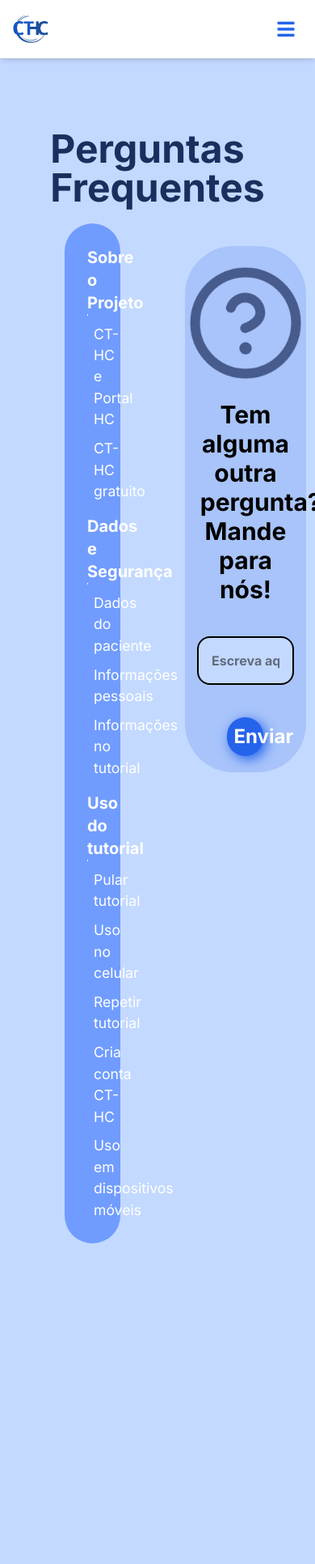
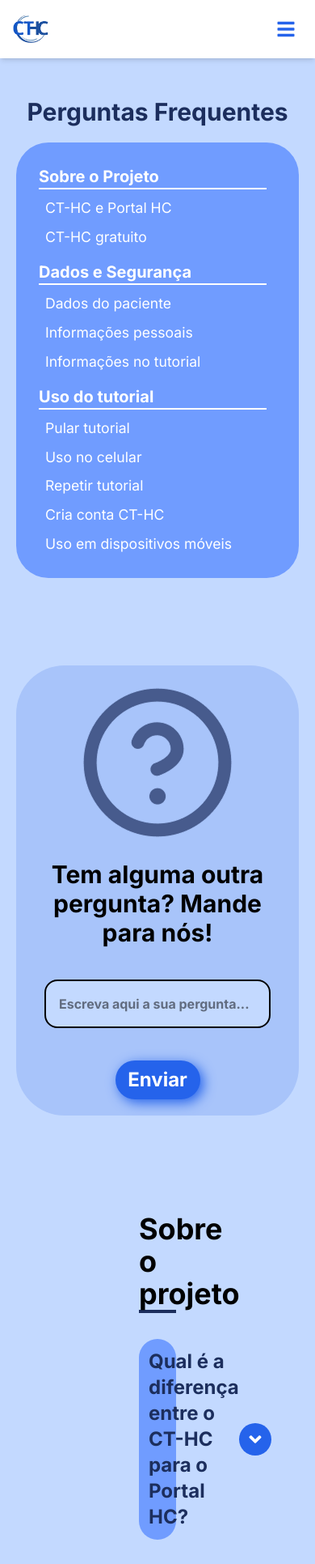
Before and after one commit to BSM-Challenge/ct-hc, a React (Vite) app: page /faq in a window 390 px wide. Shown: the top 1932 px of the page at 81% size. Built offline with nearby package versions, Linux system fonts and the light colour scheme; a web font is replaced by a local one.

Commit message:
Feito a responsividade da primeira section faltando fazer a responsividade de desktops e as animações. E também foi criado a section das perguntas e já criado, sobre o projeto.

```diff
--- a/src/routes/FAQ/index.tsx
+++ b/src/routes/FAQ/index.tsx
@@ -1,19 +1,39 @@
 import { Link } from "react-router-dom";
+import { FaAngleDown } from 'react-icons/fa';
+
 
 export default function FAQ() {
   return (
     <main className="bg-[var(--light-blue)]">
-      <section className="pt-40 px-20 min-h-screen">
+      <section className="
+      pt-30 px-10 min-h-screen
+      max-[500px]:px-5
+      lg:pt-35
+      xl:px-20 xl:pt-40"
+      >
         <div className="w-full flex flex-col gap-5">
-          <div className="h-[100%] flex justify-center items-center">
-            <h1 className="text-5xl text-[var(--dark-blue-title)] font-bold">
+          <div className="
+          h-full flex justify-center items-center
+          xl:justify-center"
+          >
+            <h1 className="
+            text-3xl text-[var(--dark-blue-title)] font-bold
+            sm:text-4xl
+            xl:text-5xl"
+            >
               Perguntas Frequentes
             </h1>
           </div>
-          <div className="flex justify-around gap-20">
-            <nav className="w-[30%]
-            flex flex-col gap-4 pl-7 pr-10 py-7
-            bg-[var(--Color-blue-709CFF)] rounded-[40px]"
+          <div className="
+          flex flex-col justify-around gap-20
+          lg:flex-row
+          xl:flex-row"
+          >
+            <nav className="
+            w-[100%] flex flex-col gap-4 pl-7 pr-10 py-7
+            bg-[var(--Color-blue-709CFF)] rounded-[40px]
+            lg:w-[50%]
+            xl:w-[35%]"
             >
               <ul className="flex flex-col gap-[.6rem] text-[var(--color-white)]">
                 <li className="border-b-2 border-[var(--color-white)]">
@@ -113,7 +133,36 @@ export default function FAQ() {
           </div>
         </div>
       </section>
-      <section className="h-screen">
+      <section className="min-h-screen px-43 pt-30">
+        <div>
+          <ul className="flex flex-col gap-8">
+            <li>
+              <h3 className="text-4xl font-bold border-b-4 border-[var(--dark-blue-title)]">Sobre o projeto</h3>
+            </li>
+            <li className="
+            flex items-center justify-between
+            bg-[var(--Color-blue-709CFF)] rounded-3xl p-3
+            ">
+              <p className="font-bold text-2xl text-[var(--dark-blue-title)]">
+                  Qual é a diferença entre o CT-HC para o Portal HC?
+              </p>
+              <div className="mr-4 p-2 bg-[var(--color-blue)] rounded-full">
+                  <FaAngleDown className="text-[var(--color-white)] text-2xl"/>
+              </div>
+            </li>
+            <li className="
+            flex items-center justify-between
+            bg-[var(--Color-blue-709CFF)] rounded-3xl p-3
+            ">
+              <p className="font-bold text-2xl text-[var(--dark-blue-title)]">
+                  O CT-HC é gratuito para todos os pacientes?
+              </p>
+              <div className="mr-4 p-2 bg-[var(--color-blue)] rounded-full">
+                  <FaAngleDown className="text-[var(--color-white)] text-2xl"/>
+              </div>
+            </li>
+          </ul>
+        </div>
       </section>
     </main>
   );
```
